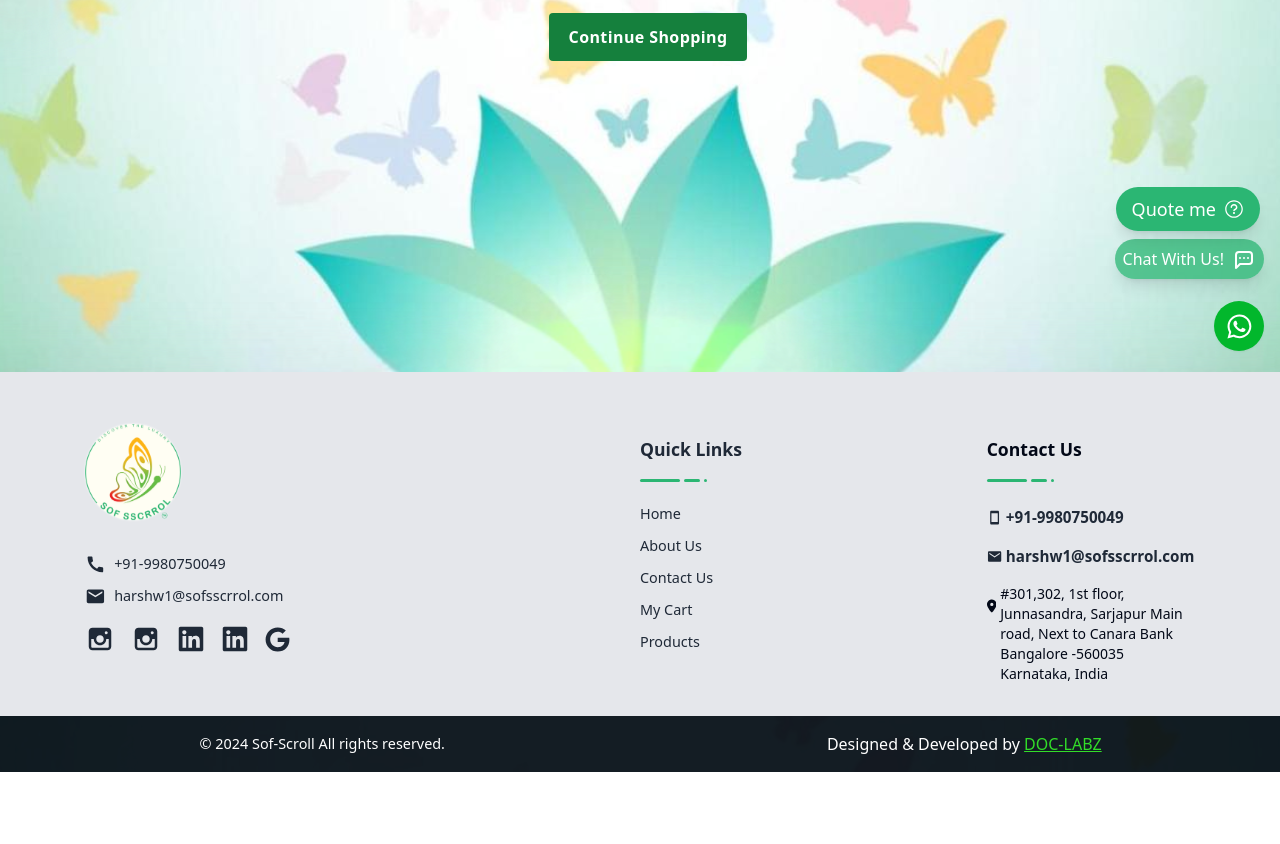
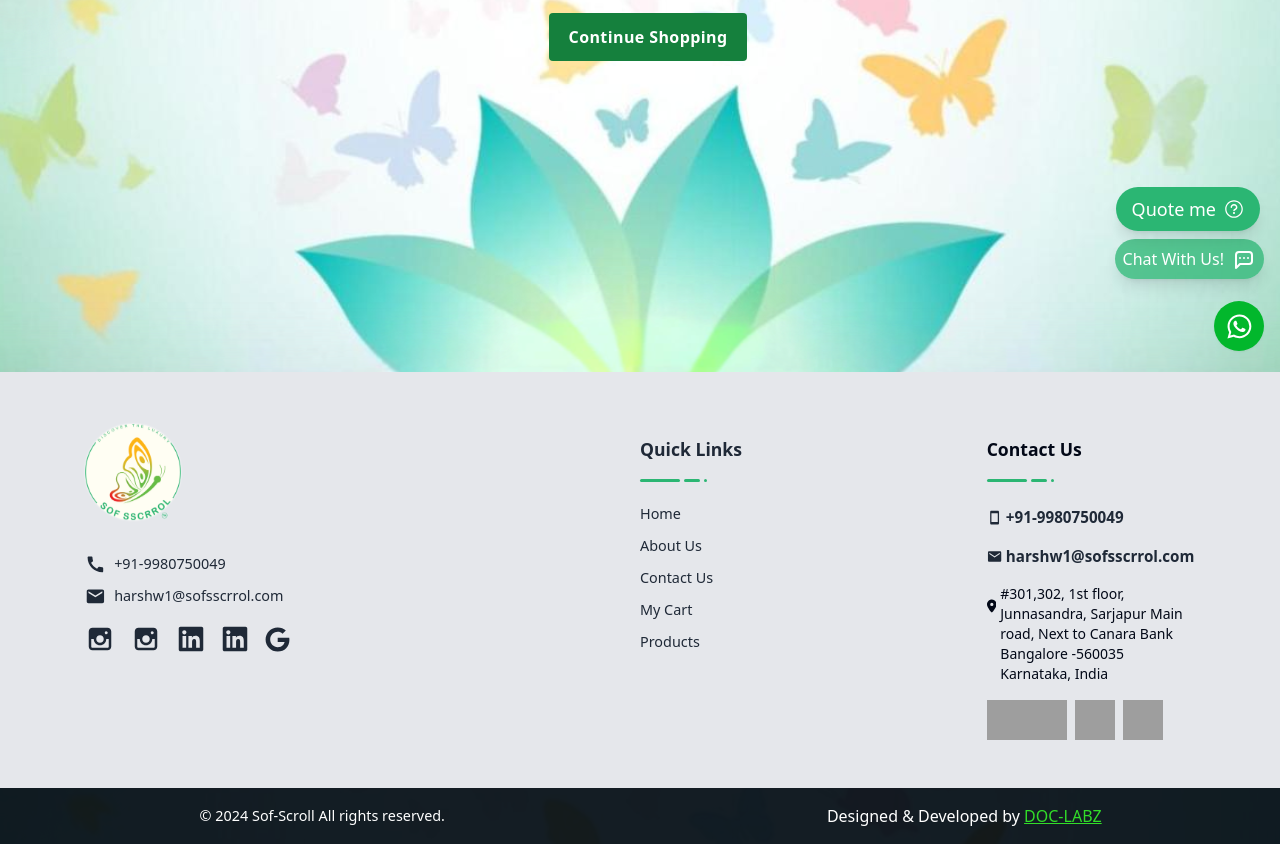
Before and after one commit to DiamondOre-Consulting/Sof-Scroll-Website, a React (Vite) app: page /cart in a window 1280 px wide. Shown: the part 425-1269 px from the top of the page. Before the commit the page ends 1197 px from the top, so only its background shows below. Built offline with nearby package versions, Linux system fonts and the light colour scheme; grey boxes are pictures that could not be loaded; a web font is replaced by a local one.

Commit message:
update recognisation

```diff
--- a/src/Components/Footer.jsx
+++ b/src/Components/Footer.jsx
@@ -106,7 +106,6 @@ const Footer = () => {
                         <FaLinkedin />
                       </a>
 
-
                       <a
                         href="https://www.linkedin.com/showcase/nutzz-magic/posts/?feedView=all"
                         target="_blank"
@@ -116,7 +115,11 @@ const Footer = () => {
                         <FaLinkedin />
                       </a>
 
-                      <a href="https://www.google.com/maps/dir//Kapital+Seed+9+WM5M%2B699+Bengaluru,+Karnataka+560035/@12.9080375,77.6834844,16z/data=!4m8!4m7!1m0!1m5!1m1!1s0x3bae13004569d5db:0x10c63413a4dac9d5!2m2!1d77.6834844!2d12.9080375?entry=ttu&g_ep=EgoyMDI1MDEwNy4wIKXMDSoASAFQAw%3D%3D" target="_blank" className="text-[25px]">
+                      <a
+                        href="https://www.google.com/maps/dir//Kapital+Seed+9+WM5M%2B699+Bengaluru,+Karnataka+560035/@12.9080375,77.6834844,16z/data=!4m8!4m7!1m0!1m5!1m1!1s0x3bae13004569d5db:0x10c63413a4dac9d5!2m2!1d77.6834844!2d12.9080375?entry=ttu&g_ep=EgoyMDI1MDEwNy4wIKXMDSoASAFQAw%3D%3D"
+                        target="_blank"
+                        className="text-[25px]"
+                      >
                         <FaGoogle />
                       </a>
                     </div>
@@ -199,6 +202,24 @@ const Footer = () => {
                   </p>
                 </Link>
               </div>
+
+              <div className="flex  py-4 space-x-2 ">
+                <img
+                  src="https://upload.wikimedia.org/wikipedia/en/4/46/Make_In_India.png"
+                  alt=""
+                  className="w-20 h-10  "
+                />
+                <img
+                  src="https://5.imimg.com/data5/ANDROID/Default/2022/5/LE/EJ/CX/36991455/product-jpeg-500x500.jpg"
+                  alt=""
+                  className="size-10"
+                />
+                <img
+                  src="https://ts-production.imgix.net/images/mobile-cover-uploaded/ST1715078341742STEND4d4e7019-e24a-4adb-abed-fa0067ef4bdd.jpg?auto=compress,format&w=800&h=450"
+                  alt=""
+                  className="size-10 "
+                />
+              </div>
             </div>
           </div>
         </div>
--- /dev/null
+++ b/src/Components/Recognisation.jsx
@@ -0,0 +1,30 @@
+import React from "react";
+import Marquee from "react-fast-marquee";
+
+const Recognisation = () => {
+  return (
+    <div className="my-10">
+      <div>
+        <Marquee className="bg-white py-4 ">
+          <img
+            src="https://upload.wikimedia.org/wikipedia/en/4/46/Make_In_India.png"
+            alt=""
+            className="size-40 "
+          />
+          <img
+            src="https://5.imimg.com/data5/ANDROID/Default/2022/5/LE/EJ/CX/36991455/product-jpeg-500x500.jpg"
+            alt=""
+            className="size-40"
+          />
+          <img
+            src="https://ts-production.imgix.net/images/mobile-cover-uploaded/ST1715078341742STEND4d4e7019-e24a-4adb-abed-fa0067ef4bdd.jpg?auto=compress,format&w=800&h=450"
+            alt=""
+            className="size-40 "
+          />
+        </Marquee>
+      </div>
+    </div>
+  );
+};
+
+export default Recognisation;
--- a/src/Pages/HomeMain/MainHome.jsx
+++ b/src/Pages/HomeMain/MainHome.jsx
@@ -11,6 +11,7 @@ import OurStrength from "@/Components/OurStrength";
 import GoogleReviews from "@/Components/GoogleReviews";
 import PopularCategory from "@/Components/PopularCategory";
 import MakhanaSection from "@/Components/MakhanaSection";
+import Recognisation from "@/Components/Recognisation";
 
 
 const MainHome = ({ cart, setCart }) => {
@@ -32,6 +33,7 @@ const MainHome = ({ cart, setCart }) => {
       {/* <PopularCategories/> */}
       <WhyUs />
       <Testimonials />
+      {/* <Recognisation/> */}
       {/* <GoogleReviews /> */}
       <ContactUs />
       <FAQPage />
```
